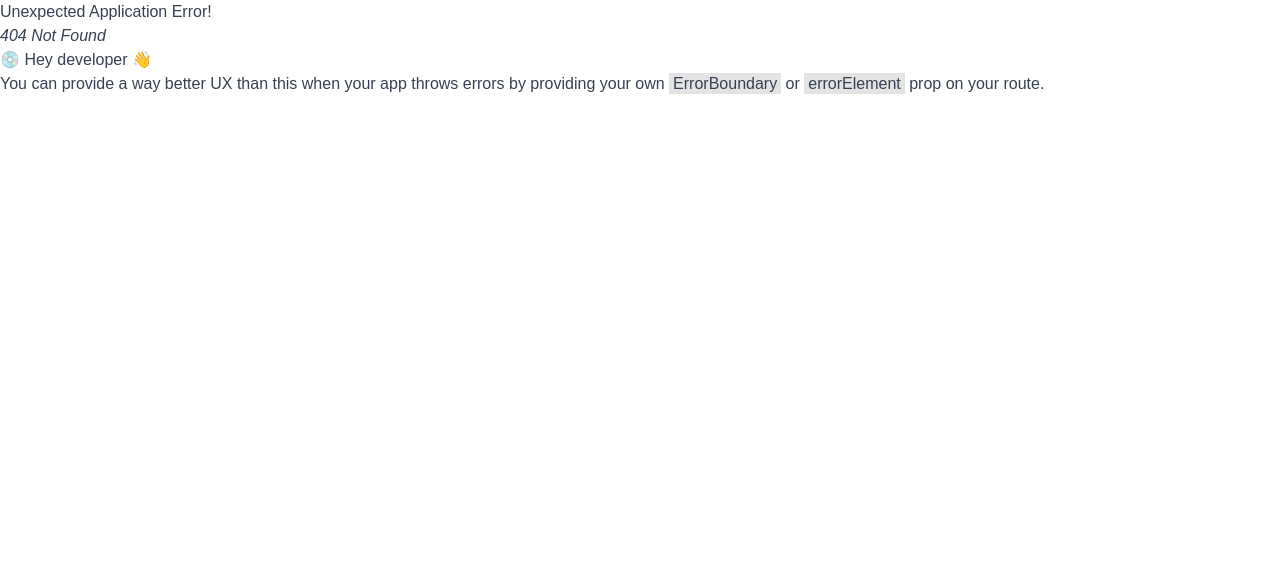
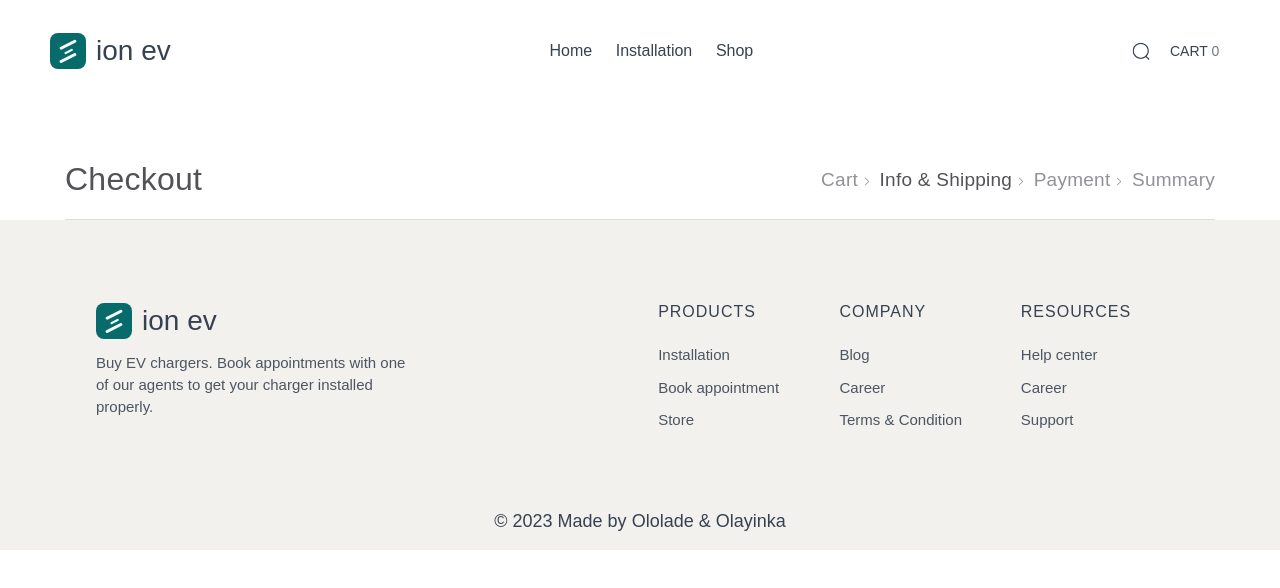
Before and after one commit to owlcode3/ion-ev, a React (Vite) app: page /checkout in a window 1280 px wide. Before the commit this address had no page. Shown: the top 588 px of the page. Built offline with nearby package versions, Linux system fonts and the light colour scheme; a web font is replaced by a local one.

Commit message:
done with CheckoutStatus ui

```diff
--- /dev/null
+++ b/src/components/component/CheckoutStatus.tsx
@@ -0,0 +1,16 @@
+
+function CheckoutStatus() {
+  return (
+    <div className="checkout-status">
+      <h1 className="checkout-status__checkout">Checkout</h1>
+      <div className="checkout-status__status-box">
+        <h3 className="checkout-status__status">Cart <img src="arrow-right.svg" alt="arrow right" /></h3>
+        <h3 className="checkout-status__status checkout-status__status--active">Info & Shipping <img src="arrow-right.svg" alt="arrow right" /></h3>
+        <h3 className="checkout-status__status">Payment <img src="arrow-right.svg" alt="arrow right" /></h3>
+        <h3 className="checkout-status__status">Summary </h3>
+      </div>
+    </div>
+  )
+}
+
+export default CheckoutStatus
--- /dev/null
+++ b/src/components/component/InfoAndShipping.tsx
@@ -0,0 +1,11 @@
+import CheckoutStatus from "./CheckoutStatus";
+
+function InfoAndShipping() {
+  return (
+    <div className="info-shipping">
+      <CheckoutStatus />
+    </div>
+  )
+}
+
+export default InfoAndShipping
--- a/src/components/layouts/Shop/ShopHeader.tsx
+++ b/src/components/layouts/Shop/ShopHeader.tsx
@@ -8,6 +8,7 @@ import { useLocation } from "react-router-dom";
 function ShopHeader() {
 
   const location = useLocation()
+  const pathname = location.pathname
 
   const menuState = useAppStore(s => s.productsRef.shopMenu)
 
@@ -20,7 +21,7 @@ function ShopHeader() {
   useEffect(() => {
     setMenuState(false)
     // eslint-disable-next-line react-hooks/exhaustive-deps
-  }, [location.pathname])
+  }, [pathname])
 
 
 
@@ -41,7 +42,9 @@ function ShopHeader() {
   }, [menuState, cartOpenHideStatus])
 
   return (
-    <div className="shop-header" style={{ background: location.pathname == "/shop" || location.pathname == "/shop/" ? "#f3f1ee" : "#FFFFFF" }}>
+    <div className="shop-header" style={{
+      background: pathname == "/shop" || pathname == "/shop/" ? "#f3f1ee" : "#FFFFFF", height: pathname.includes("checkout") ? "14rem" : "17rem"
+    }}>
       <Header linkParentCn="header__nav-for-shop" linkChildCn="header__link-for-shop" WhatLogo={false} cartParentCn="cart-icon-for-shop" cartIcon="/search-icon-black.svg" hamburgerCn="header__hamburger-line-for-shop" />
       <MobileNavShop mobileNavParentCn="shop-header__mobile-nav" mobileNavLinkCn="shop-header__nav" />
     </div>
--- /dev/null
+++ b/src/components/pages/Checkout.tsx
@@ -0,0 +1,16 @@
+import { Outlet } from "react-router-dom"
+import ShopFooter from "../layouts/Shop/ShopFooter"
+import ShopHeader from "../layouts/Shop/ShopHeader"
+
+
+function Checkout() {
+  return (
+    <>
+      <ShopHeader />
+      <Outlet />
+      <ShopFooter />
+    </>
+  )
+}
+
+export default Checkout
--- /dev/null
+++ b/src/styles/components/checkoutStatus.scss
@@ -0,0 +1,52 @@
+.checkout-status {
+  @extend %center;
+  justify-content: space-between;
+  height: 8rem;
+  border-bottom: 1px solid #dcdcdc;
+  @include media("<=34.375em") {
+    // 550px
+    flex-direction: column;
+    align-items: flex-start;
+    padding-bottom: 2rem;
+    height: auto;
+    border-bottom: none;
+  }
+}
+
+.checkout-status__checkout {
+  font-size: 3.2rem;
+  font-weight: 500;
+  line-height: 47px;
+  letter-spacing: 0.25px;
+  color: #525257;
+  @include media("<=43.75em") {
+    // 700px
+    font-size: 2.8rem;
+  }
+  @include media("<=34.375em") {
+    // 550px
+    font-size: 2.6rem;
+  }
+}
+
+.checkout-status__status-box {
+  display: flex;
+  gap: 1rem;
+  flex-wrap: wrap;
+}
+
+.checkout-status__status {
+  font-size: 1.9rem;
+  font-weight: 200;
+  line-height: 26px;
+  letter-spacing: 0.25px;
+  color: #919197;
+  @include media("<=34.375em") {
+    // 550px
+    font-size: 1.7rem;
+  }
+}
+
+.checkout-status__status--active {
+  color: #525257;
+}
--- /dev/null
+++ b/src/styles/components/infoAndShipping.scss
@@ -0,0 +1,11 @@
+.info-shipping {
+  padding: 0 6.5rem;
+  @include media("<=43.75em") {
+    // 700px
+    padding: 0 3rem;
+  }
+  // @include media("<=34.375em") {
+  //   // 550px
+  //   padding: 0;
+  // }
+}
--- a/src/styles/index.scss
+++ b/src/styles/index.scss
@@ -32,12 +32,14 @@
 @import "./components/bestSelling";
 @import "./components/cart";
 @import "./components/cartIcon";
+@import "./components/checkoutStatus";
 @import "./components/emptyCart";
 @import "./components/filledCart";
 @import "./components/footer";
 @import "./components/header";
 @import "./components/hero";
 @import "./components/howWeWork";
+@import "./components/infoAndShipping";
 @import "./components/installation";
 @import "./components/logo";
 @import "./components/onlineSpecialist";
--- a/src/styles/layouts/ShopProductDetailsBody.scss
+++ b/src/styles/layouts/ShopProductDetailsBody.scss
@@ -3,7 +3,6 @@
   // height: 150rem;
   // max-width: 120rem;
   // margin: 0 auto;
-  // background-color: rebeccapurple;
 }
 
 .os-container {
```
Also changed, not shown: src/routes.tsx (+12 -2 lines), arrow-right.svg (added).
